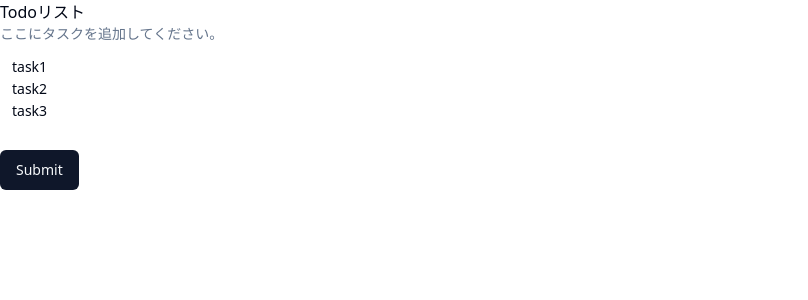
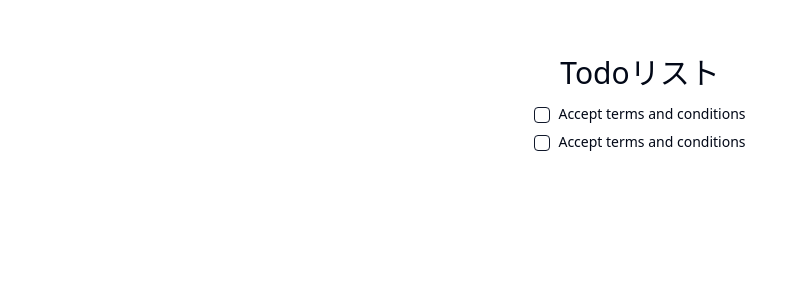
Before and after one commit to nakashimashin/Todo-go-echo-gorm-react-mysql-, a React (Vite) app in the folder front/: page / in a window 1280 px wide. Shown: the top 300 px of the page, without its empty margins (0-808 px from the left). Built offline with nearby package versions, Linux system fonts and the light colour scheme.

Commit message:
CheckBox追加(front)

```diff
--- a/front/src/pages/Todo.tsx
+++ b/front/src/pages/Todo.tsx
@@ -1,115 +1,48 @@
 'use client'
 
-import { zodResolver } from '@hookform/resolvers/zod'
-import { useForm } from 'react-hook-form'
-import * as z from 'zod'
-
-import { Button } from '@/components/ui/button'
-import { Checkbox } from '@radix-ui/react-checkbox'
-import {
-  Form,
-  FormControl,
-  FormDescription,
-  FormField,
-  FormItem,
-  FormLabel,
-  FormMessage,
-} from "@/components/ui/form"
-import { toast } from "@/components/ui/use-toast"
+import { Checkbox } from '@/components/ui/checkbox'
 
 const tasks = [
   {
-    id: "1",
+    id: 1,
     task: "task1",
   },
   {
-    id: "2",
+    id: 2,
     task: "task2",
   },
   {
-    id: "3",
+    id: 3,
     task: "task3",
   },
 ] as const
 
-const FormSchema = z.object({
-  tasks: z.array(z.string()).refine((value) => value.some((task) => task), {
-    message: "タスクを選択してください",
-  }),
-})
 
 export const Todo = () => {
-  const form = useForm<z.infer<typeof FormSchema>>({
-    resolver: zodResolver(FormSchema),
-    defaultValues: {
-      tasks: ["1", "task0"],
-    },
-  })
-
-  function onSubmit(data: z.infer<typeof FormSchema>) {
-    toast({
-      title: "You submitted the following tasks:",
-      description: (
-        <pre className='mt-2 w-[340px] rounded-md bg-slate-950 p-4'>
-          <code className='text-white'>{JSON.stringify(data, null, 2)}</code>
-        </pre>
-      )
-    })
-  }
 
   return (
-    <Form {...form}>
-      <form className='space-y-8'>
-        <FormField
-          control={form.control}
-          name  = "tasks"
-          render={() => (
-            <FormItem>
-              <div className='mb-4'>
-                <FormLabel className='text-base'>Todoリスト</FormLabel>
-                <FormDescription>
-                  ここにタスクを追加してください。
-                </FormDescription>
-              </div>
-              {tasks.map((task) => (
-                <FormField
-                  key={task.id}
-                  control={form.control}
-                  name='tasks'
-                  render={({ field }) => {
-                    return (
-                      <FormItem
-                        key={task.id}
-                        className='flex flex-row items-start space-x-3 space-y-0'
-                      >
-                        <FormControl>
-                          <Checkbox
-                            checked={field.value?.includes(task.id)}
-                            onCheckedChange={(checked) => {
-                              return checked
-                                ? field.onChange([...field.value, task.id])
-                                : field.onChange(
-                                    field.value?.filter(
-                                      (value) => value !== task.id
-                                    )
-                                )
-                            }}
-                           />
-                        </FormControl>
-                        <FormLabel className='font-normal'>
-                          {task.task}
-                        </FormLabel>
-                      </FormItem>
-                    )
-                  }}
-                 />
-              ))}
-              <FormMessage />
-            </FormItem>
-          )}
-         />
-         <Button type='submit'>Submit</Button>
-      </form>
-    </Form>
+    <div className='flex flex-col items-center justify-center mt-[50px]'>
+      <div className='text-[30px]'>Todoリスト</div>
+      <div className='flex flex-col items-center space-y-3 mt-3'>
+        <div className='flex space-x-2'>
+          <Checkbox id='terms' />
+          <label
+            htmlFor="terms"
+            className='text-sm font-medium leading-none peer-disabled:cursor-not-allowed peer-disabled:opacity-70'
+            >
+              Accept terms and conditions
+          </label>
+        </div>
+        <div className='flex space-x-2'>
+          <Checkbox id='terms' />
+          <label
+            htmlFor="terms"
+            className='text-sm font-medium leading-none peer-disabled:cursor-not-allowed peer-disabled:opacity-70'
+            >
+              Accept terms and conditions
+          </label>
+        </div>
+      </div>
+    </div>
   )
 }
```
